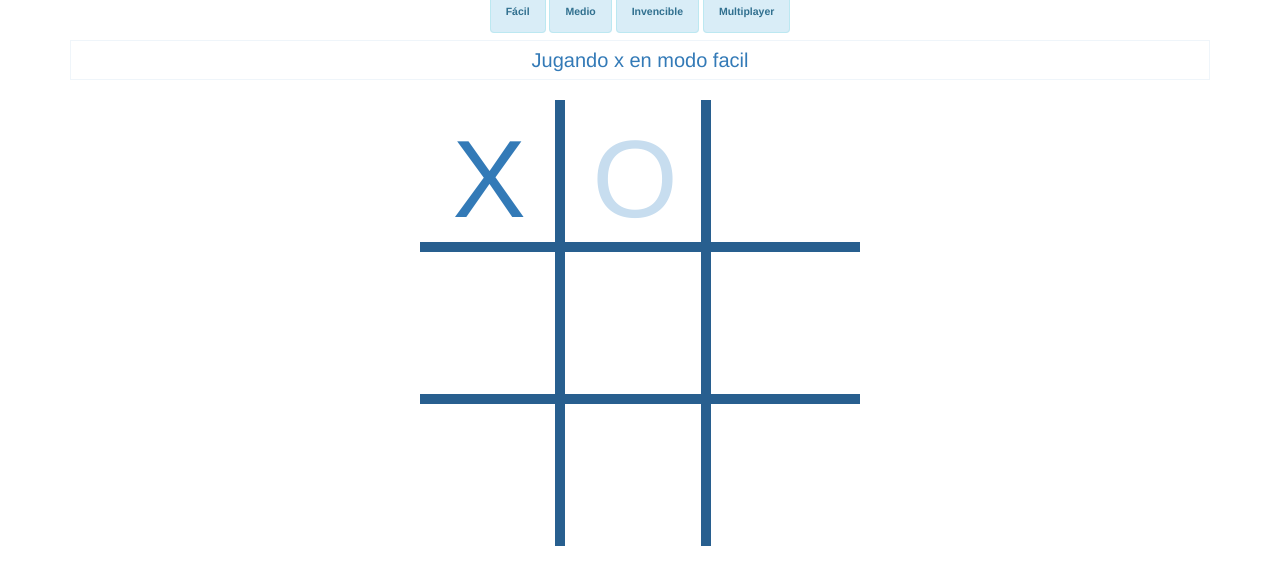
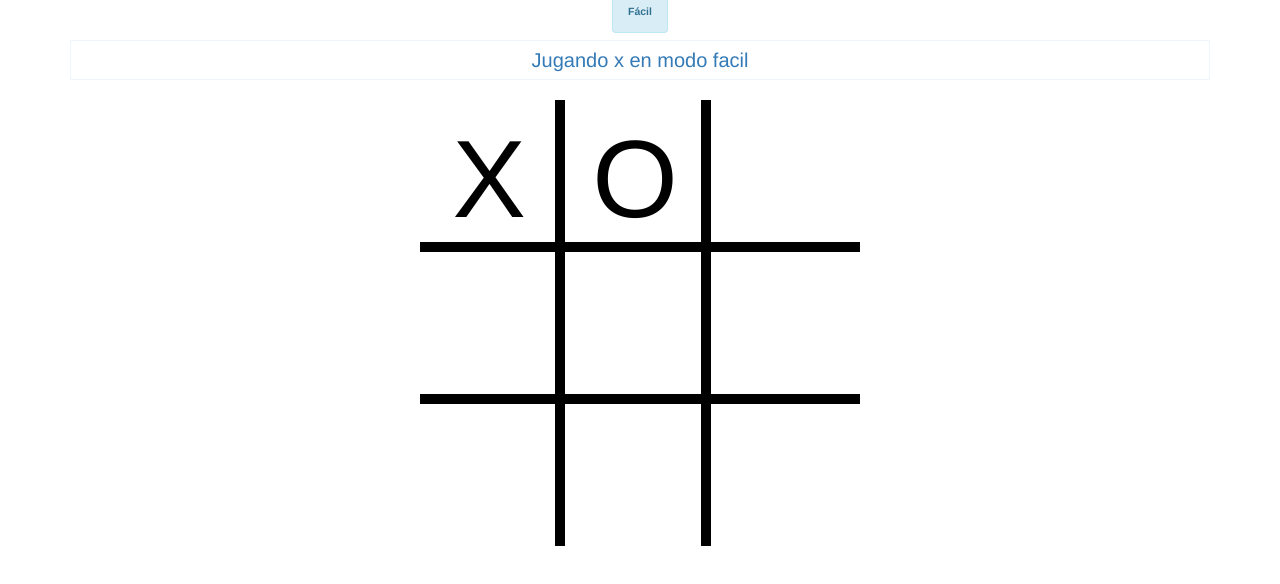
Before and after one commit to paulamartinezvera/Triki_UMB_PaulaMartinez, a plain HTML site: page index.html in a window 1280 px wide. Both pictures are taken after a click on the element 494 px from the left and 170 px from the top of the page. Drawn offline with Linux system fonts and the light colour scheme.

Commit message:
ultima modificacion

```diff
--- a/css/main.css
+++ b/css/main.css
@@ -23,20 +23,20 @@ body #tablero .celda {
 }
 body #tablero .fila:nth-child(1),
 body #tablero .fila:nth-child(2) {
-  border-bottom: solid 10px #285f8f;
+  border-bottom: solid 10px #000000;
 }
 body #tablero .celda:nth-child(1),
 body #tablero .celda:nth-child(2) {
-  border-right: solid 10px #285f8f;
+  border-right: solid 10px #000000;
 }
 body #tablero .user {
-  color: #337ab7;
+  color: #000000;
 }
 body #tablero .pc {
-  color: #c7ddef;
+  color: #000000;
 }
 body #tablero .gano {
-  background-color: #9fc4e4;
+  background-color: #E6E0F8;
 }
 body #controles label,
 body #controles input {
--- a/index.html
+++ b/index.html
@@ -17,9 +17,6 @@
 <body class="container">
 	<div class="row">
 		<span ><a href="#" data-value="facil" class="modo btn label alert alert-info">F&aacutecil</a></span>
-		<span ><a href="#" data-value="medio" class="modo btn label alert alert-info">Medio</a></span>
-		<span ><a href="#" data-value="invencible" class="modo btn label alert alert-info">Invencible</a></span>
-		<span ><a href="#" data-value="multiplayer" class="modo btn label alert alert-info">Multiplayer</a></span>
 		<span ><a href="#" data-value="reiniciar" class="control hide">Limpiar</a></span>
 	</div>
 
```
